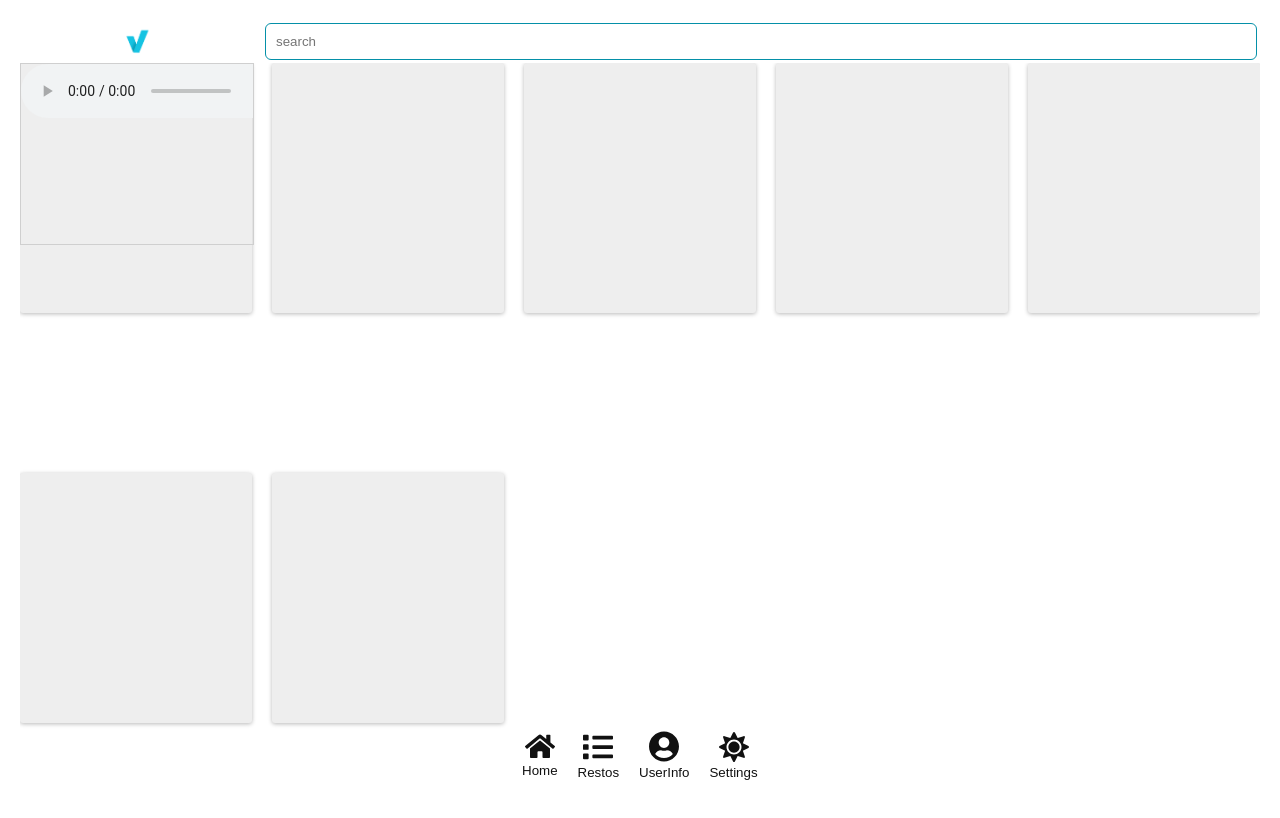
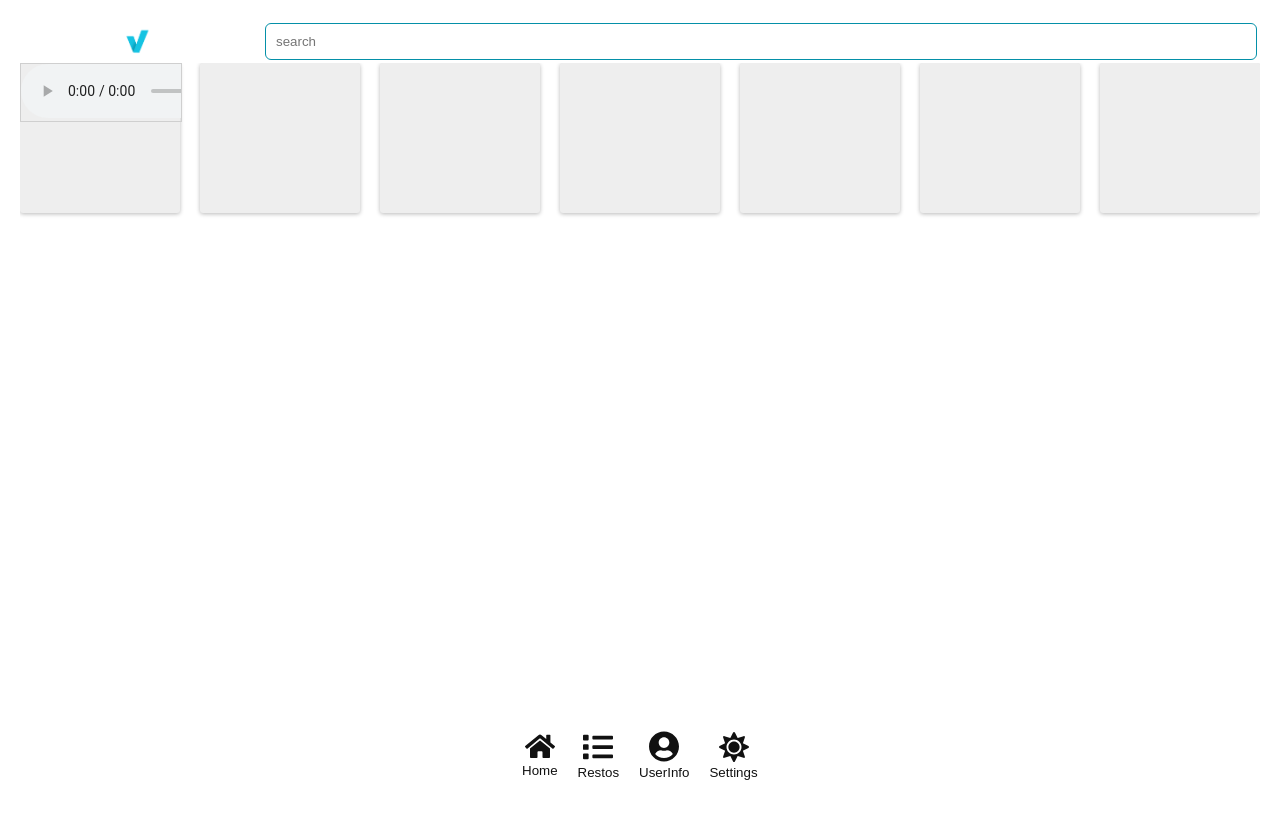
Before and after one commit to ahmadwarren/Nleka, a React app: page / in a window 1280 px wide. Built offline with nearby package versions, Linux system fonts and the light colour scheme.

Commit message:
Update index.css
Grid boxes

```diff
--- a/src/index.css
+++ b/src/index.css
@@ -93,21 +93,21 @@ body {
 
     overflow-x: hidden;
     display: grid;
-    grid-template-columns: repeat(auto-fit, minmax(200px, 1fr));
+    grid-template-columns: repeat(auto-fit, minmax(100px, 1fr));
     grid-gap: 20px;
 
   }
 
   .container .box{
     background: #eee;
-    min-width: 200px;
-    height: 250px;
+    min-width: 100px;
+    height: 150px;
     box-shadow: rgb(0 0 0 / 28%) 0px 1px 4px;
     border-radius: 3px;
   }
   .container .box .img{
     width: 100%;
-    height: 180px;
+    Height:fit-content;
     overflow: hidden;
     border: 1px solid #cfcfcf;
   }
```
